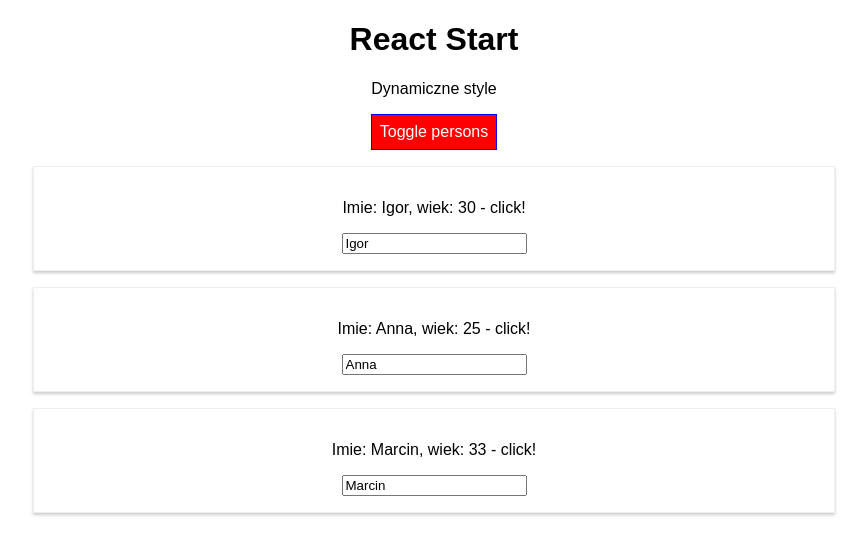
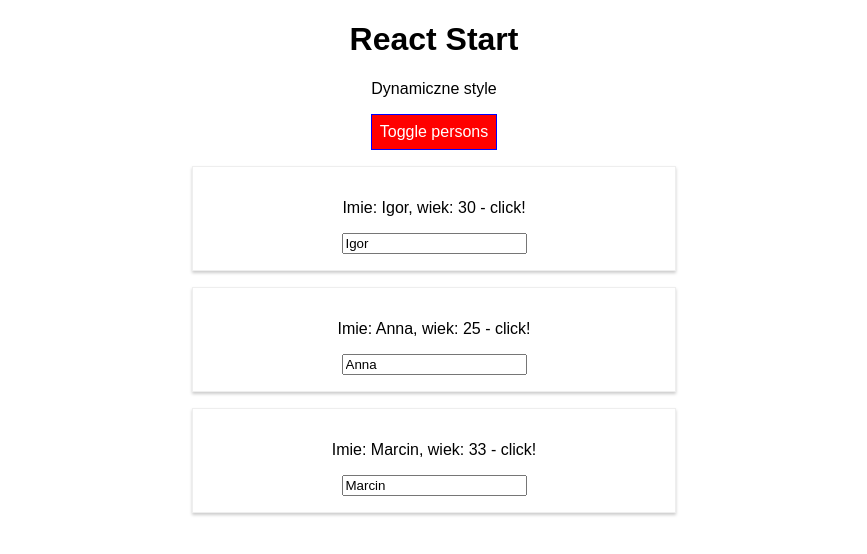
Before and after one commit to IgorSzczerbicki/react_styling, a React (Create React App) app: page / in a window 1280 px wide. Both pictures are taken after a click on the button "Toggle persons". Shown: the top 554 px of the page, without its empty margins (206-1073 px from the left). Built offline with nearby package versions, Linux system fonts and the light colour scheme.

Commit message:
Dodawanie i wykorzystywanie Radium - @media

```diff
--- a/src/App.js
+++ b/src/App.js
@@ -1,7 +1,7 @@
 import React, { Component } from 'react';
 import './App.css';
 import Person from './Person/Person'
-import Radium from 'radium'
+import Radium, {StyleRoot} from 'radium'
 
 class App extends Component {
 
@@ -88,6 +88,7 @@ class App extends Component {
 		}
 
 		return (
+			<StyleRoot>
 				<div className="App">
 					<h1>React Start</h1>
 					<p className={classes.join(' ')}>Dynamiczne style</p>
@@ -97,6 +98,7 @@ class App extends Component {
 					</button>
 					{persons}
 				</div>
+			</StyleRoot>
 		);
 	}
 }
--- a/src/Person/Person.css
+++ b/src/Person/Person.css
@@ -6,3 +6,9 @@
     padding: 16px;
     text-align: center;
 }
+
+/*@media (min-width: 500px) {*/
+	/*.Person {*/
+		/*width: 450px;*/
+	/*}*/
+/*}*/
--- a/src/Person/Person.js
+++ b/src/Person/Person.js
@@ -3,8 +3,13 @@ import './Person.css'
 import Radium from 'radium'
 
 const person = (props) => {
+	const style = {
+		'@media (min-width: 500px)': {
+			width: '450px'
+		}
+	};
 	return (
-		<div className="Person">
+		<div className="Person" style={style}>
 			<p onClick={props.delete}>
 				Imie: {props.name}, wiek: {props.age} - click!
 			</p>
```
Lines whose indentation alone changed are shown as unchanged.
